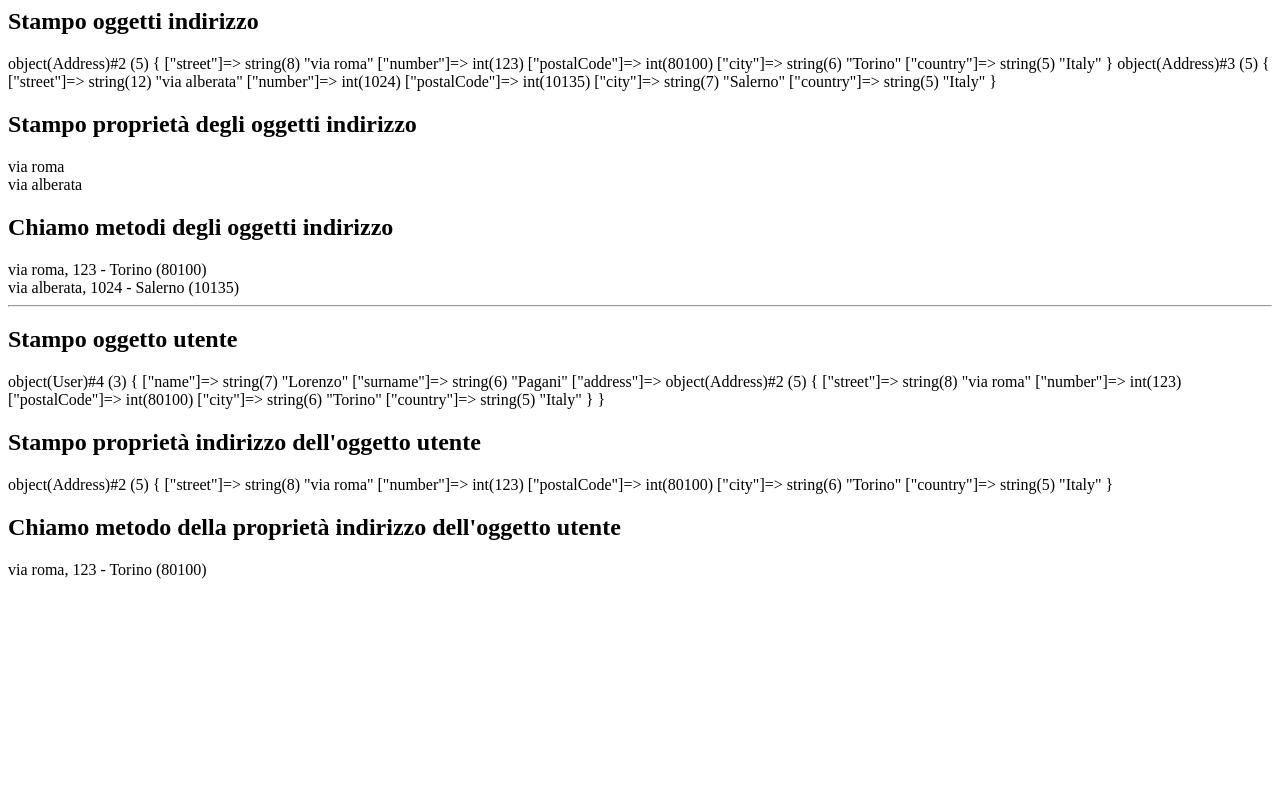
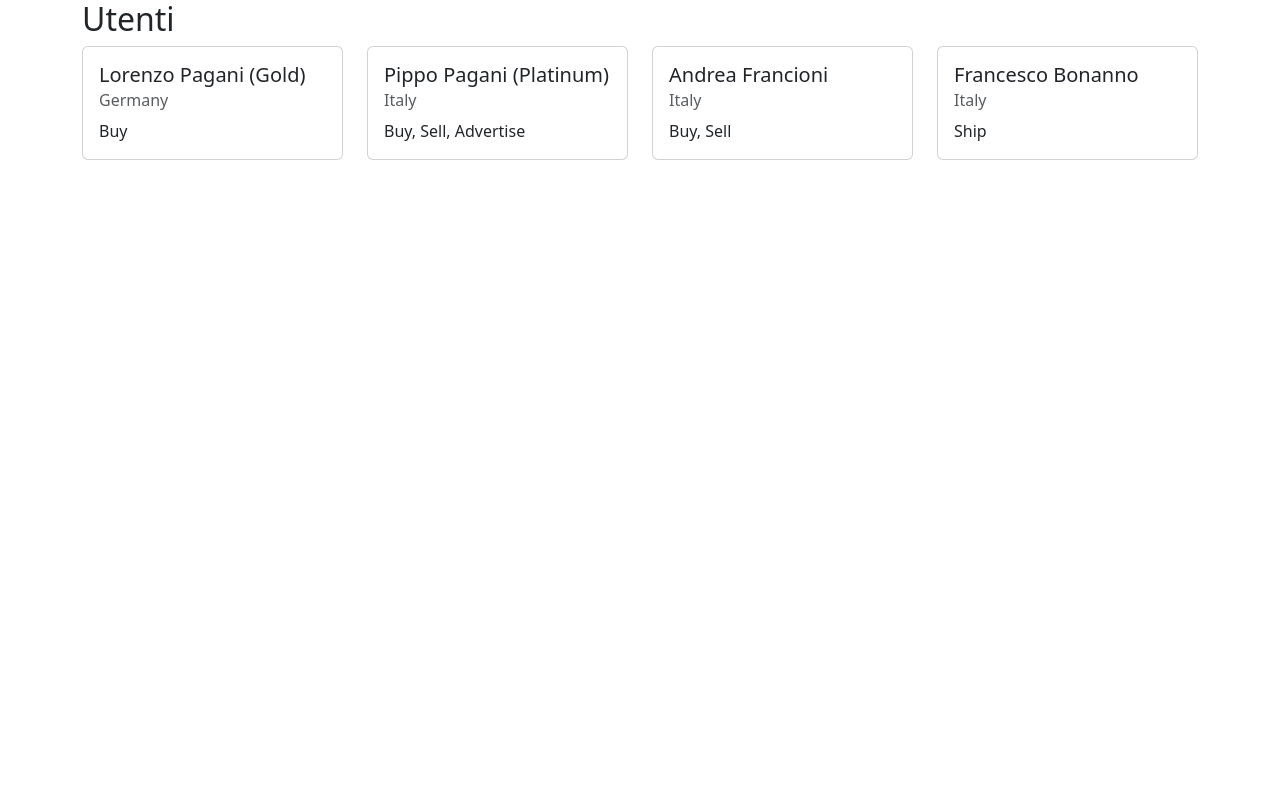
Before and after one commit to lambia/php-oop-start, a PHP site: page / in a window 1280 px wide. Run offline with PHP 8.4, Linux system fonts and the light colour scheme.

Commit message:
ereditarietà

```diff
--- a/Models/Address.php
+++ b/Models/Address.php
@@ -5,17 +5,19 @@ class Address
     public $number;
     public $postalCode;
     public $city;
-    public $country;
+    public $country = "Germany"; //valore di default
 
     //Costruttore, viene richiamato dove scriviamo new Address(...)
-    public function __construct($strada, $civico, $cap, $citta, $nazione)
+    public function __construct($strada, $civico, $cap, $citta, $nazione = null)
     {
         //Prendo gli argomenti passati e li assegno a QUESTA istanza che sto creando
         $this->street = $strada;
         $this->number = $civico;
         $this->postalCode = $cap;
         $this->city = $citta;
-        $this->country = $nazione;
+        if ($nazione) {
+            $this->country = $nazione;
+        }
     }
 
     public function getFullAddress()
--- /dev/null
+++ b/Models/PremiumUser.php
@@ -0,0 +1,8 @@
+<?php
+
+require_once __DIR__ . '/User.php';
+
+class PremiumUser extends User
+{
+    public $membership;
+}
--- a/Models/User.php
+++ b/Models/User.php
@@ -1,14 +1,29 @@
 <?php
+
+require_once __DIR__ . '/Address.php';
+
 class User
 {
     public $name;
     public $surname;
+    public $permissions;
     public $address;
 
-    public function __construct($name, $surname, Address $indirizzo)
+    public function __construct($name, $surname, array $permissions, Address $indirizzo)
     {
         $this->name = $name;
         $this->surname = $surname;
+        $this->permissions = $permissions;
         $this->address = $indirizzo;
     }
+
+    public function getName()
+    {
+        return $this->name;
+    }
+
+    public function setName($nuovoNome)
+    {
+        $this->name = $nuovoNome;
+    }
 }
--- /dev/null
+++ b/data.php
@@ -0,0 +1,39 @@
+<?php
+
+// Importo i modelli, cioè le "definizioni" delle classi di oggetto
+// require_once __DIR__ . '/Models/Address.php';
+// require_once __DIR__ . '/Models/User.php';
+require_once __DIR__ . '/Models/PremiumUser.php';
+
+//Creo un array in cui ogni elemento è un'istanza di User
+$utenti = [
+    new PremiumUser(
+        "Lorenzo",
+        "Pagani",
+        ["Buy"],
+        new Address("via roma", 123, 80100, "Torino")
+    ),
+    new PremiumUser(
+        "Pippo",
+        "Pagani",
+        ["Buy", "Sell", "Advertise"],
+        new Address("via italia", 123, 40330, "Salerno", "Italy")
+    ),
+    new User(
+        "Andrea",
+        "Francioni",
+        ["Buy", "Sell"],
+        new Address("viale degli ulivi", 123, 20110, "Roma", "Italy")
+    ),
+    new User(
+        "Francesco",
+        "Bonanno",
+        ["Ship"],
+        new Address("corso unione sovietica", 123, 10135, "Napoli", "Italy")
+    )
+];
+
+// $utenti[0]->setName("Pippo");
+
+$utenti[0]->membership = "Gold";
+$utenti[1]->membership = "Platinum";
--- a/index.php
+++ b/index.php
@@ -1,53 +1,48 @@
 <?php
+// Importo lo "strato dati"
+require __DIR__ . '/data.php';
+?>
+<!DOCTYPE html>
+<html lang="en">
 
-/* Importo i modelli, cioè le "definizioni" delle classi di oggetto */
-require __DIR__ . '/Models/Address.php';
-require __DIR__ . '/Models/User.php';
+<head>
+    <meta charset="UTF-8">
+    <meta name="viewport" content="width=device-width, initial-scale=1.0">
+    <title>Utenti</title>
+    <link rel="stylesheet" href="https://cdnjs.cloudflare.com/ajax/libs/bootstrap/5.3.2/css/bootstrap.min.css" integrity="sha512-b2QcS5SsA8tZodcDtGRELiGv5SaKSk1vDHDaQRda0htPYWZ6046lr3kJ5bAAQdpV2mmA/4v0wQF9MyU6/pDIAg==" crossorigin="anonymous" referrerpolicy="no-referrer" />
+</head>
 
-// Creo un oggetto "indirizzo" vuoto
-// $ind_lorenzo = new Address();
+<body>
 
-// Popolo gli attributi dell'oggetto vuoto
-// $ind_lorenzo->street = "via roma";
-// $ind_lorenzo->number = "123";
-// $ind_lorenzo->postalCode = "80100";
-// $ind_lorenzo->city = "salerno";
-// $ind_lorenzo->country = "italia";
+    <div class="container">
+        <div class="row">
+            <h2>Utenti</h2>
+        </div>
+        <div class="row">
+            <?php foreach ($utenti as $utente) : ?>
+                <div class="col-3">
+                    <div class="card">
+                        <div class="card-body">
+                            <h5 class="card-title">
+                                <?= $utente->name . " " . $utente->surname ?>
+                                <!-- Per la membership andrebbe usato almeno "property_exists" -->
+                                <?= (isset($utente->membership)) ? "(" . $utente->membership . ")" : "" ?>
+                            </h5>
+                            <h6 class="card-subtitle mb-2 text-muted">
+                                <!-- Stampa la città, se presente, altrimenti "Sconosciuto" -->
+                                <?php /* echo isset($utente->address) ? $utente->address->city : "Sconosciuto"; */ ?>
+                                <!-- Stampa la città, se presente (v. nullsafe operator slide 21) -->
+                                <?php /* echo $utente->address?->city; */ ?>
+                                <!-- L'address è obbligatorio, quindi ci basta stampare direttamente -->
+                                <?= $utente->address->country ?>
+                            </h6>
+                            <p class="card-text"><?= implode(", ", $utente->permissions) ?></p>
+                        </div>
+                    </div>
+                </div>
+            <?php endforeach; ?>
+        </div>
+    </div>
+</body>
 
-// Creo un oggetto "indirizzo" già popolato tramite il costruttore presente nel modello
-$ind_lorenzo = new Address("via roma", 123, 80100, "Salerno", "Italy");
-// Popolo/altero l'attributo città in secondo momento
-$ind_lorenzo->city = "Torino";
-
-// Un altro indirizzo
-$ind_marco = new Address("via alberata", 1024, 10135, "Salerno", "Italy");
-
-//Per stampare oggetti non basta un echo
-echo "<h2>Stampo oggetti indirizzo</h2>";
-var_dump($ind_lorenzo);
-var_dump($ind_marco);
-
-//Posso stampare una proprietà dell'istanza. Ognuno avrà valori propri e diversi.
-echo "<h2>Stampo proprietà degli oggetti indirizzo</h2>";
-echo $ind_lorenzo->street . "<br>";
-echo $ind_marco->street . "<br>";
-
-//Posso richiamare un metodo dell'istanza. Ognuno avrà valori propri e diversi.
-echo "<h2>Chiamo metodi degli oggetti indirizzo</h2>";
-echo $ind_lorenzo->getFullAddress() . "<br>";
-echo $ind_marco->getFullAddress() . "<br>";
-
-echo "<hr>";
-
-//Creo un'istanza di Utente, usando un indirizzo creato in precedenza
-$lorenzo = new User("Lorenzo", "Pagani", $ind_lorenzo);
-
-//Creo un'istanza di Utente, con indirizzo definito "al volo"
-$pippo = new User("Pippo", "Pagani", new Address("via italia", 123, 80100, "Salerno", "Italy"));
-
-echo "<h2>Stampo oggetto utente</h2>";
-var_dump($lorenzo) . "<br>";
-echo "<h2>Stampo proprietà indirizzo dell'oggetto utente</h2>";
-var_dump($lorenzo->address) . "<br>";
-echo "<h2>Chiamo metodo della proprietà indirizzo dell'oggetto utente</h2>";
-echo $lorenzo->address->getFullAddress() . "<br>";
+</html>
```
